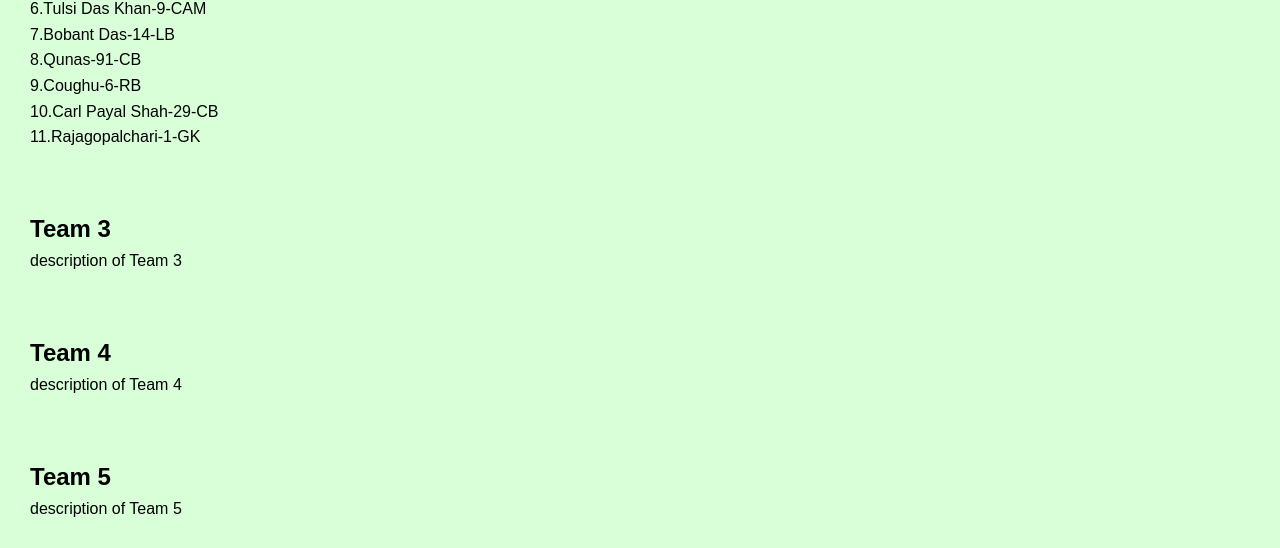
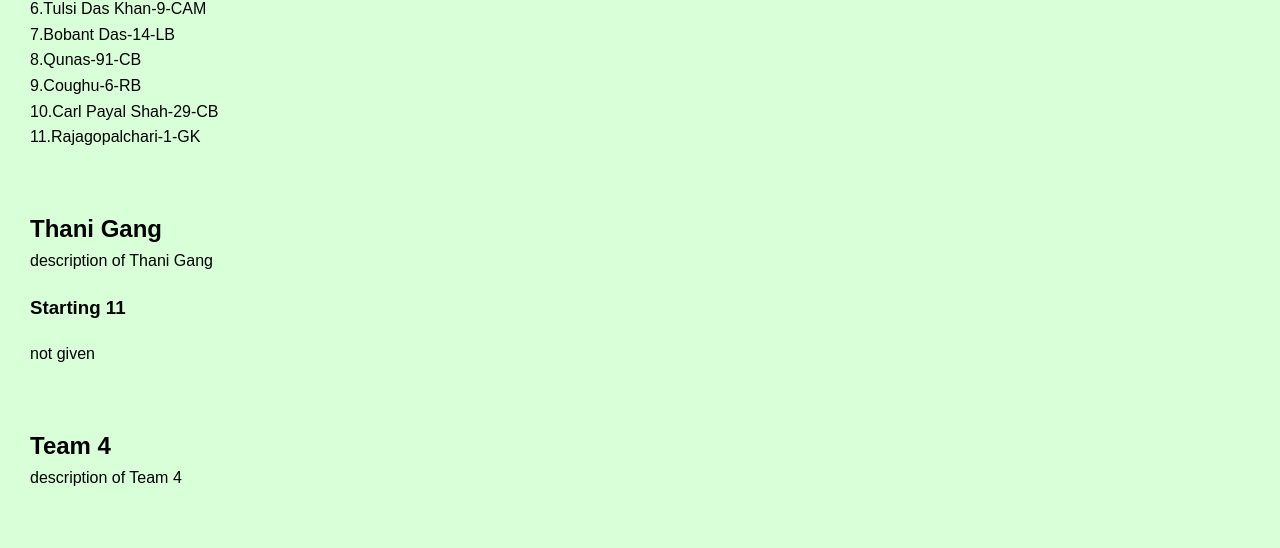
Before and after one commit to Ayaanplayz19/TheMasalaLeague, a plain HTML site: page index.html in a window 1280 px wide. Shown: the part 1613-2161 px from the top of the page. Drawn offline with Linux system fonts and the light colour scheme.

Commit message:
index.html

```diff
--- a/index.html
+++ b/index.html
@@ -117,10 +117,14 @@ Deesciption for Pani Masala
 </section>
 
 <section class="Myths">
-<h2>Team 3</h2>
+<h2>Thani Gang</h2>
 <IMG SRC="" ALIGN="right" class=small-image>
-	<p> description of Team 3
+	<p> description of Thani Gang
 </p>
+	<h3>Starting 11</h3>
+	    <p>not given
+	    </p>
+
 </section>
 <section class="Myths">
 <h2>Team 4</h2>
```
